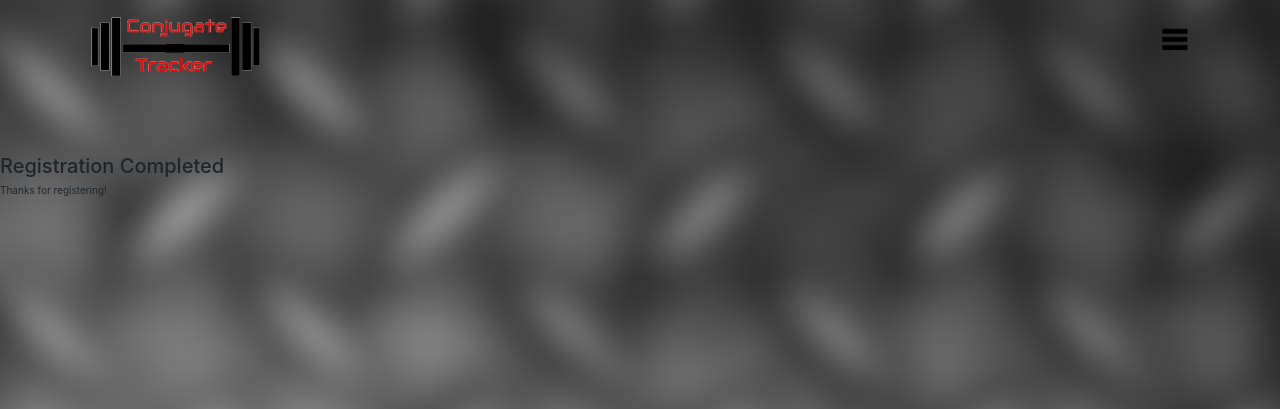
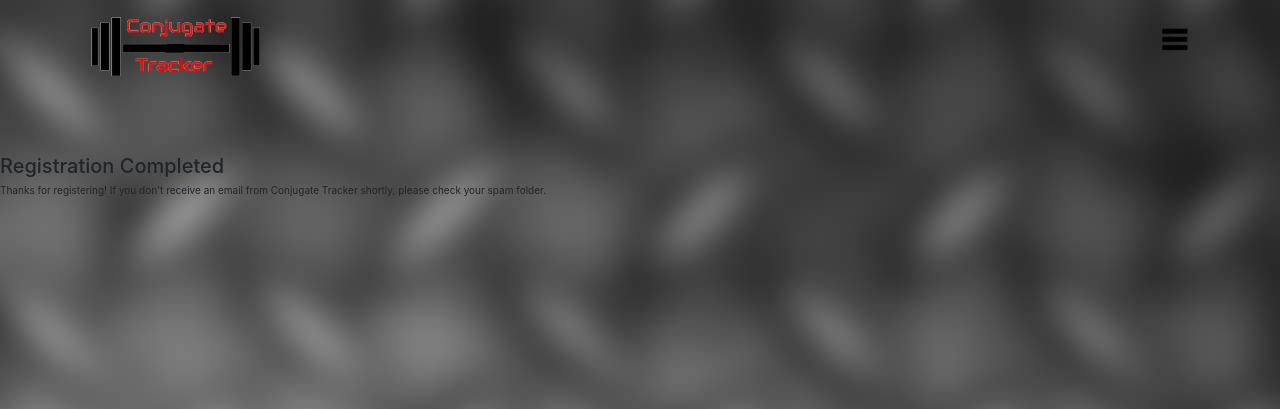
Before and after one commit to StrongAndClumsy/ConjugateTracker, a Django app: template tracker/templates/registration/registration_complete.html in a window 1280 px wide. Shown: the part 16-425 px from the top of the page. Run offline with Django 3.2, Linux system fonts and the light colour scheme; the template is opened without the code that fills it, so the values that code supplies are empty; some libraries are stand-ins or nearby versions.

Commit message:
added language to registration complete email

```diff
--- a/tracker/templates/registration/registration_complete.html
+++ b/tracker/templates/registration/registration_complete.html
@@ -3,4 +3,7 @@
 {% block content %}
   <h2>Registration Completed</h2>
   Thanks for registering!
+
+  If you don't receive an email from Conjugate Tracker shortly, please check your spam folder.
+
 {% endblock %}
```
